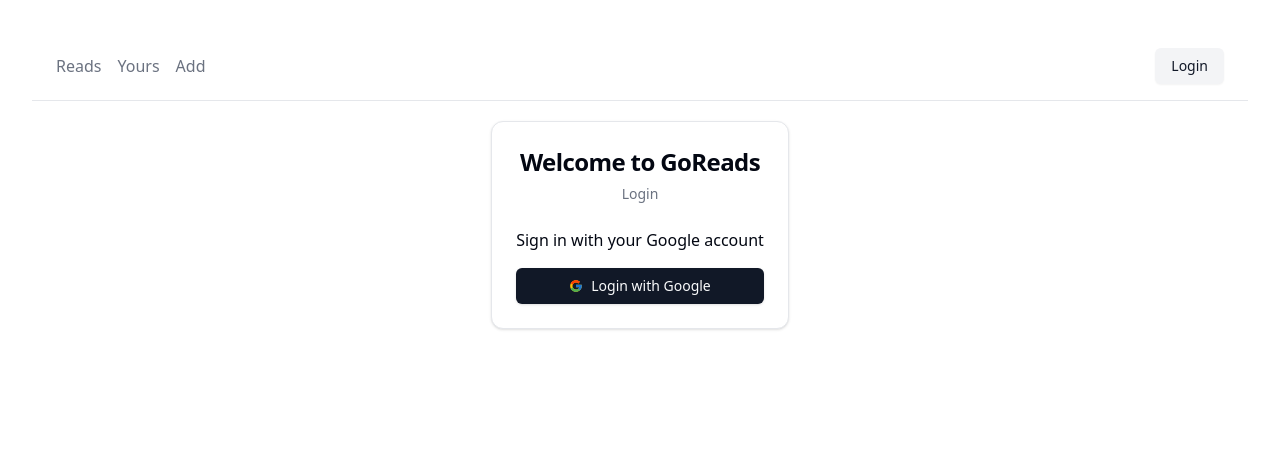
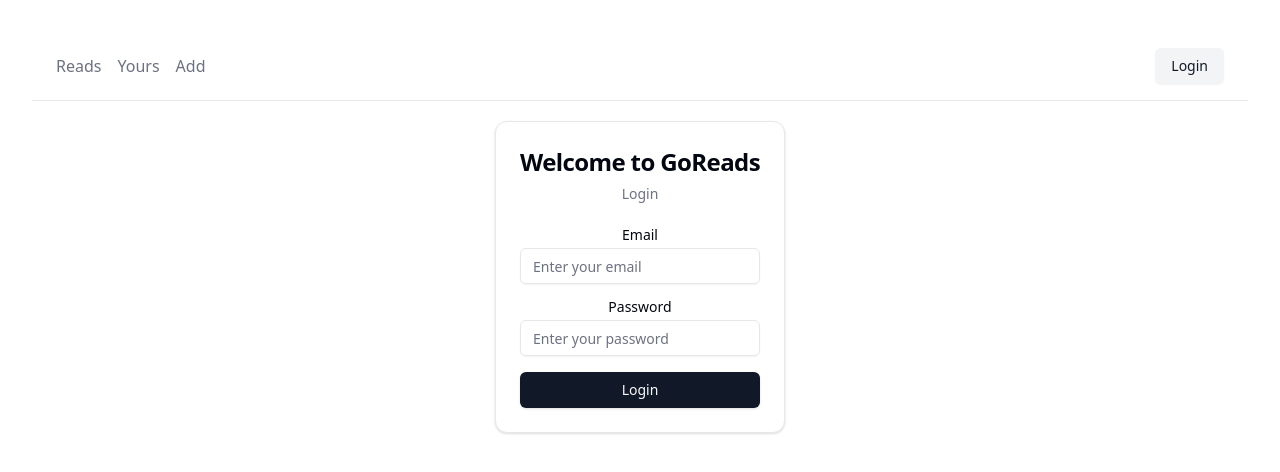
Before and after one commit to Mykolas555/GoReadsFront, a React (Vite) app: page /login in a window 1280 px wide. Shown: the top 472 px of the page. Built offline with nearby package versions, Linux system fonts and the light colour scheme; no server answers.

Commit message:
Go reads api unfinished

```diff
--- a/src/components/Header.jsx
+++ b/src/components/Header.jsx
@@ -1,45 +1,51 @@
-import React, { useState, useEffect } from "react";
+import Cookies from 'js-cookie';
+import { useEffect, useState } from "react";
 import { Link, useNavigate } from "react-router-dom";
 import { Menu } from "lucide-react";
 import { Button } from "@/components/ui/button";
 import { DropdownMenu, DropdownMenuContent, DropdownMenuItem, DropdownMenuLabel, DropdownMenuSeparator, DropdownMenuTrigger } from "@/components/ui/dropdown-menu";
-import { checkAuthStatus } from '../utils/chekLoggedUser';
-import Cookies from 'js-cookie';
 
 const Header = () => {
   const navigate = useNavigate();
-  const [user, setUser] = useState(null);
+  const [user, setUser] = useState({
+    userName: "",
+    userID: "",
+    token: ""
+  });
+
+  const [cookieLoading, setCookieLoading] = useState(true);
 
   useEffect(() => {
-    checkAuthStatus()
-      .then(data => {
-        if (data.authenticated) {
-          setUser(data.user);
-        } else {
-          Cookies.remove('Token');
-          Cookies.remove('ID');
-          Cookies.remove('User');
+    const loadCookies = async () => {
+      try {
+        const userName = Cookies.get('User') ;
+        const userID = Cookies.get('ID');
+        const token = Cookies.get('Token');
+        console.log('Cookies:', { userName, userID, token });
+
+        if (userName && userID && token) {
+          setUser({ userName, userID, token });
         }
-      })
-      .catch(err => {
-        console.error('Error:', err);
-
-      });
+      } catch (error) {
+        console.error('Error loading cookies:', error);
+      } finally {
+        setCookieLoading(false);
+      }
+    };
+    loadCookies();
   }, []);
 
   const handleLogout = () => {
-    navigate("/");
-    window.location.reload();
-    fetch(`${LOGIN_URL}auth/logout`, { credentials: 'include' })
-      .then(response => {
-        if (response.ok) {
-          setUser(null);
-        } else {
-          navigate('/');
-          alert('Logout failed');
-        }
-      })
-      .catch(err => console.log('Error logging out:', err));
+          Cookies.remove('User');
+          Cookies.remove('ID');
+          Cookies.remove('Token');
+          setUser({
+            userName: "",
+            userID: "",
+            token: ""
+          });
+          navigate("/");
+          window.location.reload();
   };
 
   const navigateSettings = () => {
@@ -96,15 +102,17 @@
         </ul>
       </nav>
       <div className="ml-auto flex items-center space-x-4">
-        {user ? (
+      {cookieLoading ? (
+        <div className="text-muted-foreground">Loading...</div>
+      ) :user.userName ? (
           <DropdownMenu>
             <DropdownMenuTrigger asChild>
               <Button variant="secondary" size="icon" className="rounded-full">
-                <img src={user.photos[0].value} className="h-5 w-5" alt="User Avatar" />
+                {user.userName.charAt(0)}
               </Button>
             </DropdownMenuTrigger>
             <DropdownMenuContent align="end">
-              <DropdownMenuLabel>{user._json.given_name}</DropdownMenuLabel>
+              <DropdownMenuLabel>{user.userName}</DropdownMenuLabel>
               <DropdownMenuSeparator />
               <DropdownMenuItem onClick={navigateSettings}>Settings</DropdownMenuItem>
               <DropdownMenuItem onClick={navigateSupport}>Support</DropdownMenuItem>
--- a/src/components/Login.jsx
+++ b/src/components/Login.jsx
@@ -1,24 +1,50 @@
-import React, { useState, useEffect } from 'react';
+import React, { useState } from 'react';
 import { Button } from "@/components/ui/button";
 import { Card, CardContent, CardDescription, CardHeader, CardTitle } from "@/components/ui/card";
-import googleLogo from "../images/icons8-google.svg";
+import { Input } from "@/components/ui/input";
+import { Label } from "@/components/ui/label";
+
 
 const Login = () => {
-  const [user, setUser] = useState(null);
+  const [formData, setFormData] = useState({
+    email: '',
+    password: ''
+  });
+  const [error, setError] = useState('');
 
-  useEffect(() => {
-    fetch(`${LOGIN_URL}auth/status`, { credentials: 'include' })
-      .then(response => response.json())
-      .then(data => {
-        if (data.authenticated) {
-          setUser(data.user);
+  const handleInputChange = (e) => {
+    setFormData({
+      ...formData,
+      [e.target.name]: e.target.value
+    });
+  };
+
+  const handleLogin = async (e) => {
+    e.preventDefault();
+    setError('');
+
+    try {
+      const response = await fetch(`${LOGIN_URL}auth/login`, {
+        method: 'POST',
+        headers: {
+          'Content-Type': 'application/json'
+        },
+        credentials: 'include',
+        body: JSON.stringify(formData)
+      });
+
+      const data = await response.json();
+      console.log(data)
+      if (response.ok) {
+        console.log(data.token)
+        window.location.href = '/';
+      } else {
+        setError(data.message);
       }
-      })
-      .catch(err => console.error('Error:', err));
-  },[user] );
+    } catch (err) {
 
-  const handleLogin = () => {
-    window.location.href = `${LOGIN_URL}auth/google`;
+      console.error('Error:', err);
+    }
   };
 
   return (
@@ -29,11 +55,36 @@
           <CardDescription>Login</CardDescription>
         </CardHeader>
         <CardContent className="grid gap-4">
-            Sign in with your Google account
-            <Button onClick={handleLogin} className="w-full flex items-center justify-center">
-              <img src={googleLogo} alt="Google Logo" className="mr-2" style={{ width: '1em', height: '1em' }} />
-              Login with Google
+          {error && <div className="text-red-500">{error}</div>}
+          <form onSubmit={handleLogin} className="grid gap-4">
+            <div className="grid w-full max-w-sm items-center gap-1.5">
+              <Label htmlFor="email">Email</Label>
+              <Input
+                type="email"
+                id="email"
+                name="email"
+                value={formData.email}
+                onChange={handleInputChange}
+                placeholder="Enter your email"
+                required
+              />
+            </div>
+            <div className="grid w-full max-w-sm items-center gap-1.5">
+              <Label htmlFor="password">Password</Label>
+              <Input
+                type="password"
+                id="password"
+                name="password"
+                value={formData.password}
+                onChange={handleInputChange}
+                placeholder="Enter your password"
+                required
+              />
+            </div>
+            <Button type="submit" className="w-full">
+              Login
             </Button>
+          </form>
         </CardContent>
       </Card>
     </div>
--- a/src/utils/chekLoggedUser.js
+++ /dev/null
@@ -1,9 +0,0 @@
-export const checkAuthStatus = async () => {
-    return fetch(`${LOGIN_URL}auth/status`, { credentials: 'include' })
-      .then(response => {
-        if (!response.ok) {
-          throw new Error('Network response was not ok');
-        }
-        return response.json();
-      });
-  };
--- a/vite.config.js
+++ b/vite.config.js
@@ -16,8 +16,8 @@
       },
     },
       define: {
-        API_URL: JSON.stringify('https://goreadsback.onrender.com/api/'),
-        LOGIN_URL: JSON.stringify('https://goreadsback.onrender.com/'),
+        API_URL: JSON.stringify('http://localhost:5000/api/'),
+        LOGIN_URL: JSON.stringify('http://localhost:5000/'),
         //https://goreadsback.onrender.com/
       }
   };
```
Lines whose indentation alone changed are shown as unchanged.
